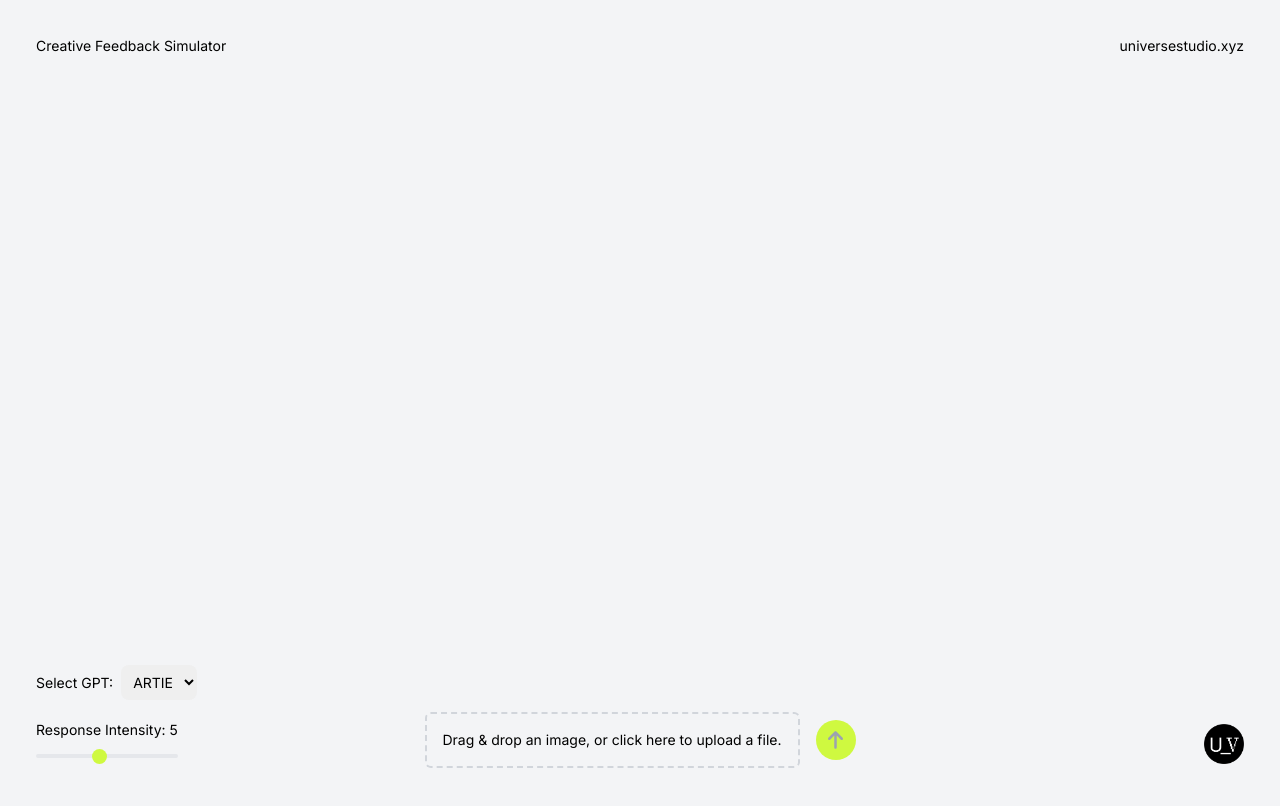
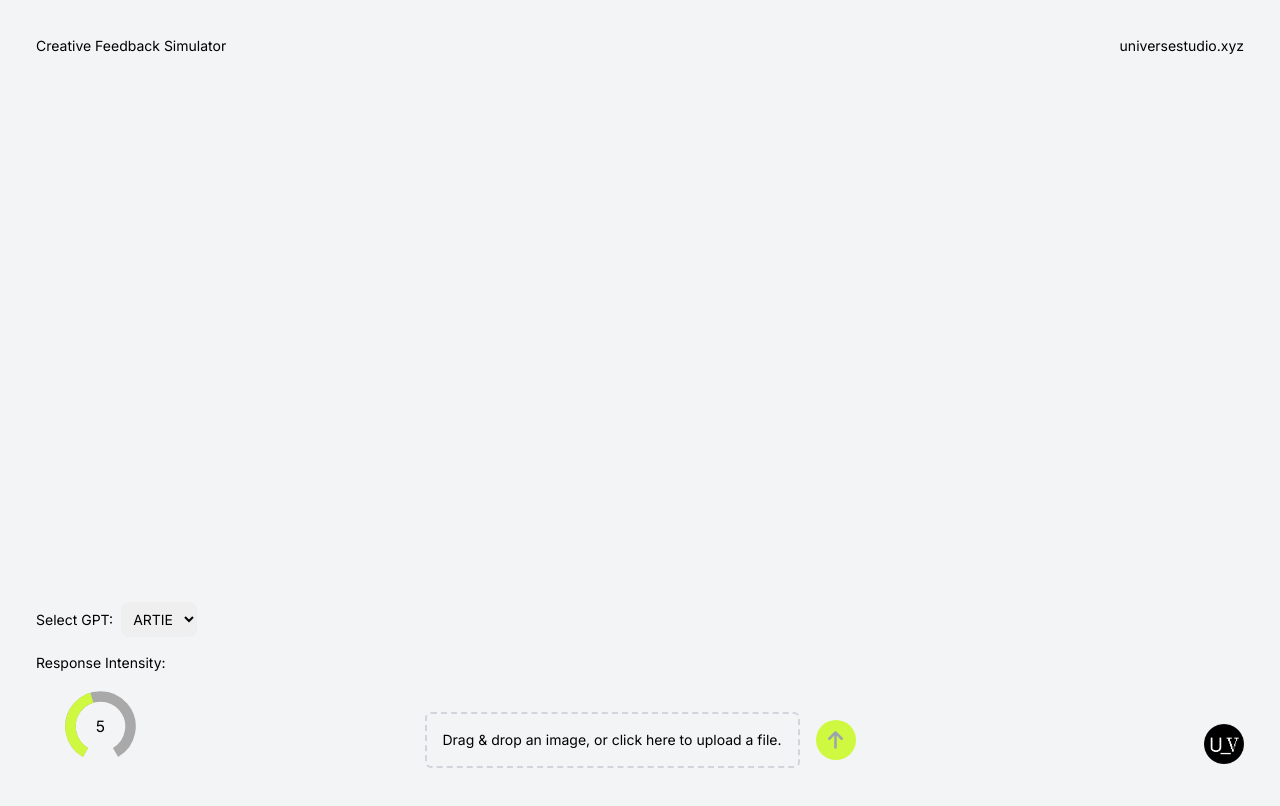
Before and after one commit to lucnagel/recursive-reflections, a Next.js app: page / in a window 1280 px wide. Shown: the top 806 px of the page. Built offline with nearby package versions, Linux system fonts and the light colour scheme.

Commit message:
updated UI

```diff
--- a/app/components/ChatContainer.tsx
+++ b/app/components/ChatContainer.tsx
@@ -9,8 +9,9 @@ import {
 } from "@fortawesome/free-solid-svg-icons";
 import axios from "axios";
 import toast from "react-hot-toast";
+import { Knob } from 'primereact/knob';
 
-function Typewriter({ text, speed = 35 }: { text: string; speed?: number }) {
+function Typewriter({ text, speed = 25 }: { text: string; speed?: number }) {
   const [displayedText, setDisplayedText] = useState('');
   const [index, setIndex] = useState(0);
 
@@ -36,15 +37,13 @@ function Typewriter({ text, speed = 35 }: { text: string; speed?: number }) {
 }
 
 function renderTextWithLineBreaks(text: string) {
-  // Split the text by newline characters
   const textSegments = text.split('\n');
-  // Render the segments with <br /> tags for line breaks
   return (
     <>
       {textSegments.map((segment, index) => (
         <React.Fragment key={index}>
-          {segment}
-          {(index as number) < textSegments.length - 1 && <br />}
+          <span className={index === 0 ? 'first-line' : ''}>{segment}</span>
+          {index < textSegments.length - 1 && <br />}
         </React.Fragment>
       ))}
     </>
@@ -53,6 +52,7 @@ function renderTextWithLineBreaks(text: string) {
 
 // Define the structure of a message
 type Message = {
+  text(text: any): unknown;
   id: any;
   role: "assistant" | "system" | "user";
   content: MessageContent[];
@@ -96,6 +96,26 @@ function ChatContainer() {
   const chatContainerRef = useRef(null); // Adjust to directly reference the chat container div
   const endOfMessagesRef = useRef<HTMLElement | null>(null);
   const [selectedGPTStyle, setSelectedGPTStyle] = useState('ARTIE'); // default to ARTIE
+
+  // Function to play audio from a blob URL
+  const playAudioFromBlob = (blobUrl: string | undefined) => {
+    const audio = new Audio(blobUrl);
+    audio.play();
+  };
+
+  // Function to fetch and play speech from text
+  const fetchAndPlaySpeech = async (text: any) => {
+    try {
+      // Replace `/api/speech` with your actual API endpoint
+      const response = await axios.post('/api/speech', { text });
+      const blob = new Blob([response.data], { type: 'audio/mp3' });
+      const blobUrl = URL.createObjectURL(blob);
+      playAudioFromBlob(blobUrl);
+    } catch (error) {
+      console.error('Error fetching speech:', error);
+    }
+  };
+
   // Function to fetch images based on message
       const fetchImageForMessage = async (message: { role?: "assistant" | "system" | "user"; content?: MessageContent[]; text?: any; id?: any; }) => {
         const prompt = message.text; // Assuming the message object has a text property
@@ -204,7 +224,9 @@ const handleGPTStyleChange = (event: { target: { value: React.SetStateAction<str
     const newUserMessage: Message = {
       role: "user",
       content: newUserMessageContent as (TextContent | ImageContent)[],
-      id: undefined
+      id: undefined,
+      text: function (text: any): void {
+      }
     };
 
     // Update the messages state to include the new user message
@@ -275,7 +297,9 @@ const payload = {
   </div>
   <div className="absolute top-5 text-sm right-5 p-4">
   universestudio.xyz</div>
-  <div className="absolute left-5 bottom-20 text-sm p-4 mb-1">
+
+  <div className="absolute bottom-5 text-sm left-5 p-4">
+  <div className="flex items-center mb-4">
     <span className="text-sm mr-2">Select GPT:</span>
     <select
       className="max-w-xs p-2 overflow-auto rounded-lg"
@@ -286,34 +310,38 @@ const payload = {
       <option value="ARTIE">ARTIE</option>
       <option value="RORI">RORI</option>
     </select>
-
   </div>
 
-<div className="absolute bottom-5 left-5 p-4">
-  <label htmlFor="feedback-intensity-slider" className="block text-sm text-black">Response Intensity: {feedbackIntensity}</label>
+  <div className="flex items-center">
     <div>
-    <input
-      type="range"
-      id="feedback-intensity-slider"
-      name="feedbackIntensity"
-      min="1"
-      max="10"
+      <label htmlFor="feedback-intensity-knob" className="block text-sm text-black mb-4">
+          Response Intensity:
+      </label>
+      <div className="flex justify-center">
+        <Knob
           value={feedbackIntensity}
-      onChange={handleIntensityChange}
-      className="slider-thumb w-full h-1 bg-gray-200 rounded-lg appearance-none cursor-pointer dark:bg-gray-400"
+          onChange={(e) => setFeedbackIntensity(e.value)}
+          min={1}
+          max={10}
+          size={75}
+          valueColor="#CFF940"
+          rangeColor="#A9A9A9"
         />
       </div>
     </div>
+  </div>
+</div>
+
 
 <div className="chat-container flex-1 overflow-y-auto p-4" ref={chatContainerRef}>
   {messages.map((message, idx) => (
     <div key={idx} className={`flex mb-4 ${message.role === "user" ? "justify-end" : "justify-start"}`}>
-      <div className={`rounded-lg p-4 mx-auto w-2/3 ${message.role === "user" ? "text-white" : message.role === "system" ? "bg-white text-white" : "p-8 shadow-lg bg-white text-sm text-black"}`}>
+      <div className={`rounded-xl p-4 mx-auto w-2/3 ${message.role === "user" ? "text-white" : message.role === "system" ? "bg-white text-white" : "p-8 shadow-lg bg-white text-lg text-black"}`}>
         {Array.isArray(message.content) ? (
           message.content.map((content, index) => (
             <React.Fragment key={index}>
               {content.type === "text" && <Typewriter text={content.text} />}
-              {content.type === "image_url" && <img src={content.image_url.url} alt={`Uploaded by ${message.role}`} className="mx-auto h-[60vh] object-cover rounded-lg"/>}
+              {content.type === "image_url" && <img src={content.image_url.url} alt={`Uploaded by ${message.role}`} className="mx-auto h-[60vh] object-cover rounded-xl"/>}
             </React.Fragment>
           ))
         ) : (
@@ -368,6 +396,7 @@ const payload = {
       <FontAwesomeIcon icon={faArrowUp} className="h-5 w-5" />
     )}
   </button>
+
 </div>
 </div>
   );
```
Lines whose indentation alone changed are shown as unchanged.
